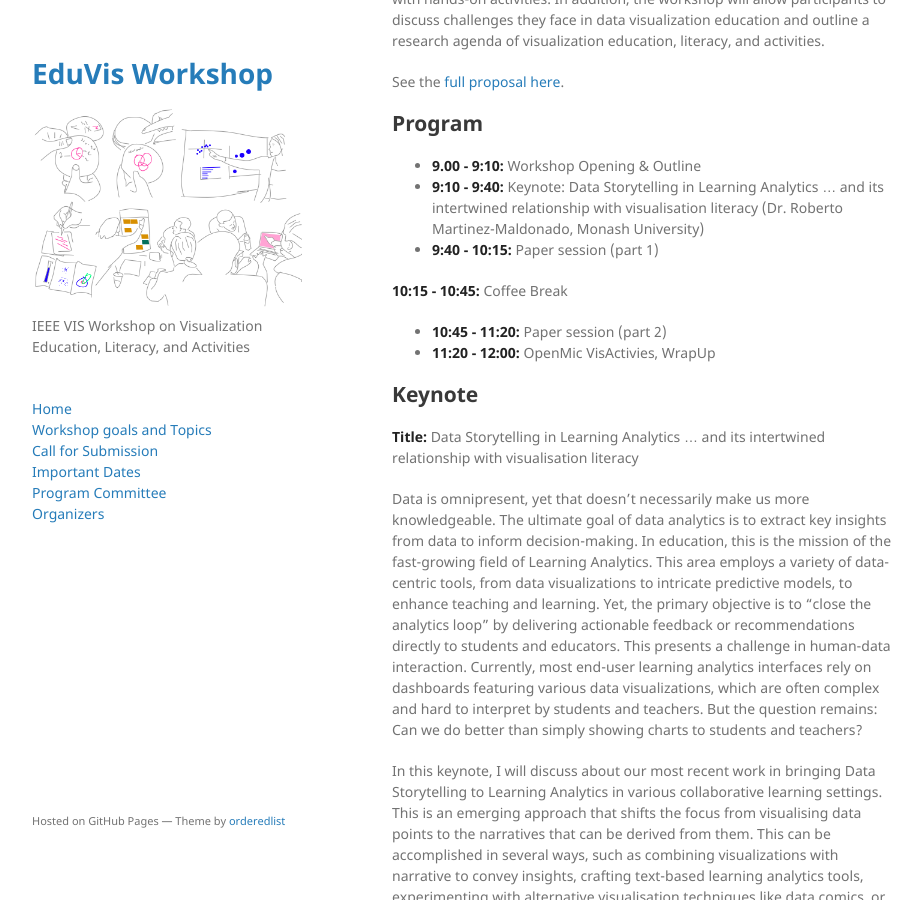
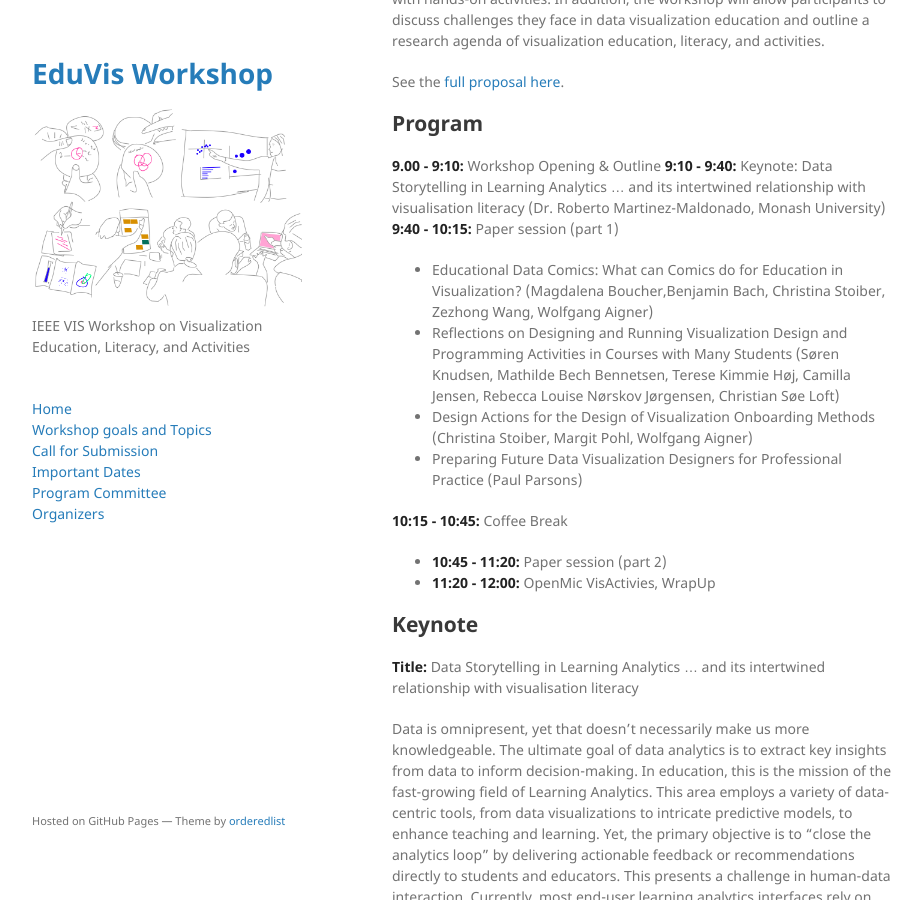
Before and after one commit to ieee-eduvis/ieee-eduvis.github.io, a Jekyll site: the page built from index.md, in a window 1280 px wide and 900 px high, scrolled down 320 px. Shown: the whole window, without its empty margins (178-1100 px from the left). Built offline with Jekyll 4.4.1, drawn with Linux system fonts in a browser that asks for light colours; our own code applies the rules of GitHub Pages for plain Markdown files.

```diff
--- a/index.md
+++ b/index.md
@@ -10,9 +10,13 @@ See the [full proposal here](https://arxiv.org/abs/2303.10708).
 
 ## Program
 
-* **9.00 - 9:10:** Workshop Opening & Outline
-* **9:10 - 9:40:** Keynote: Data Storytelling in Learning Analytics … and its intertwined relationship with visualisation literacy (Dr. Roberto Martinez-Maldonado, Monash University)
-* **9:40 - 10:15:** Paper session (part 1)
+**9.00 - 9:10:** Workshop Opening & Outline
+**9:10 - 9:40:** Keynote: Data Storytelling in Learning Analytics … and its intertwined relationship with visualisation literacy (Dr. Roberto Martinez-Maldonado, Monash University)
+**9:40 - 10:15:** Paper session (part 1)
+* Educational Data Comics: What can Comics do for Education in Visualization? (Magdalena Boucher,Benjamin Bach, Christina Stoiber, Zezhong Wang, Wolfgang Aigner)
+* Reflections on Designing and Running Visualization Design and Programming Activities in Courses with Many Students (Søren Knudsen, Mathilde Bech Bennetsen, Terese Kimmie Høj, Camilla Jensen, Rebecca Louise Nørskov Jørgensen, Christian Søe Loft)
+* Design Actions for the Design of Visualization Onboarding Methods (Christina Stoiber, Margit Pohl, Wolfgang Aigner)
+* Preparing Future Data Visualization Designers for Professional Practice (Paul Parsons)
 
 **10:15 - 10:45:** Coffee Break
 
```
